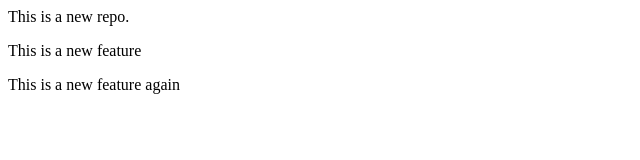
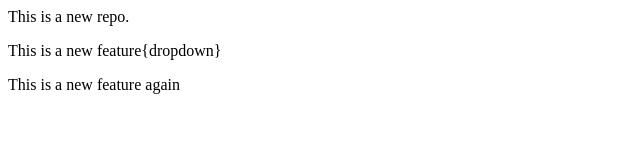
Before and after one commit to codekaroayush/localrepo, a plain HTML site: page index.html in a window 1280 px wide. Shown: the full height of the page, 0-640 px from the left. Drawn offline with Linux system fonts and the light colour scheme.

Commit message:
add dropdown

```diff
--- a/index.html
+++ b/index.html
@@ -2,7 +2,7 @@
     This is a new repo.
 </p>
 <p>
-    This is a new feature
+    This is a new feature{dropdown}
 </p>
 <p>
     This is a new feature again
```
